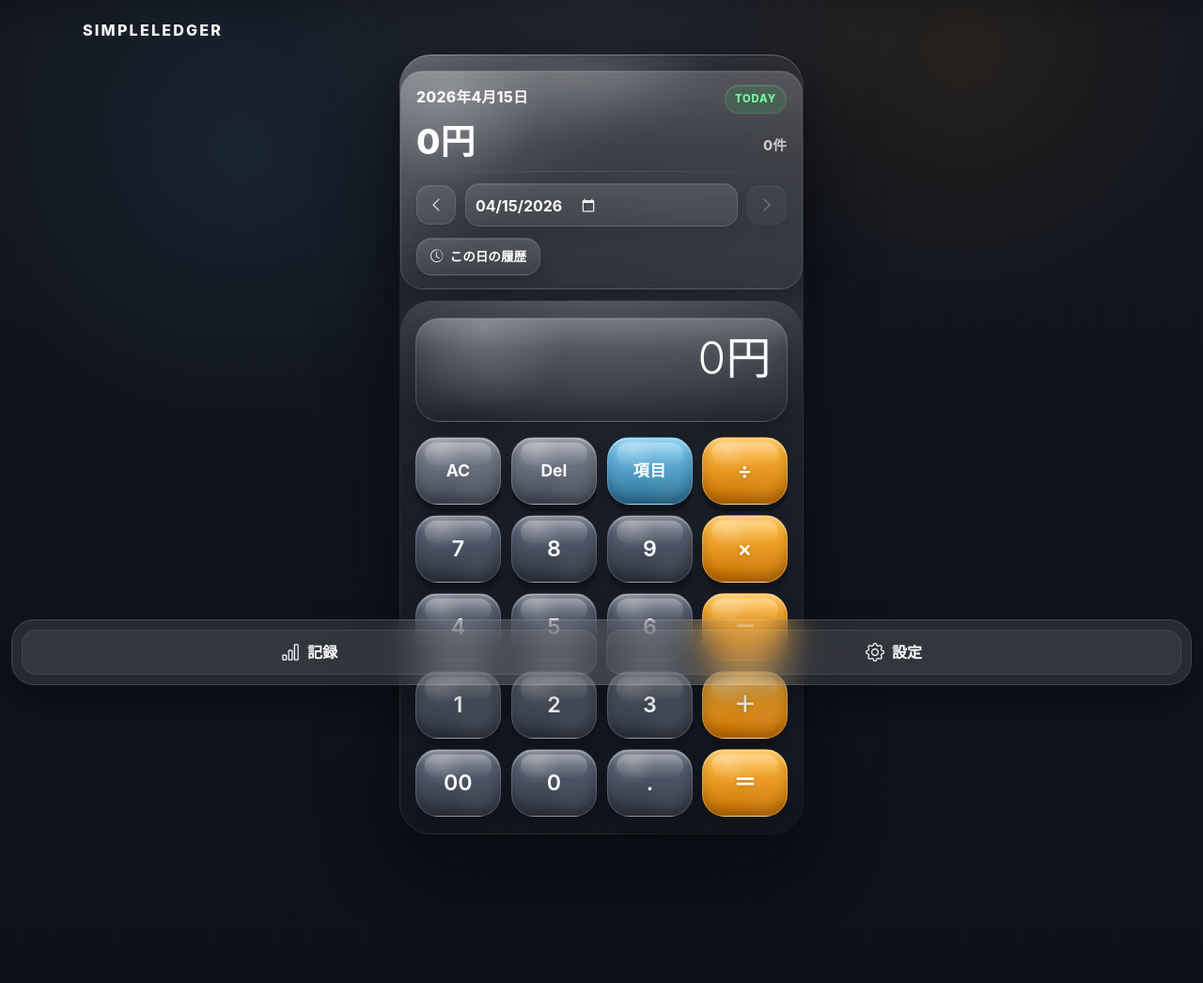
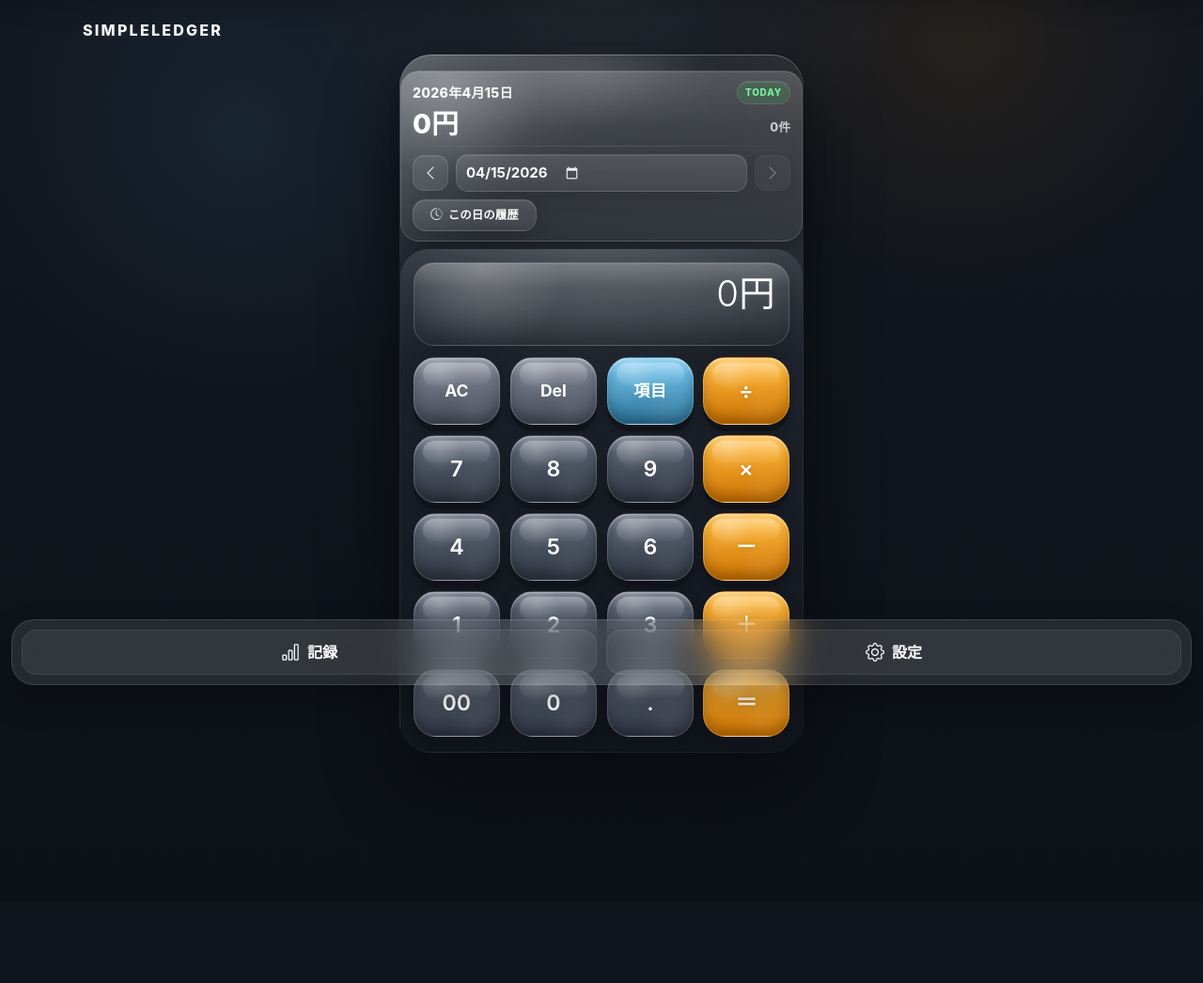
Before and after one commit to yukiakimori0317-art/simpleledger, a Django app: page / in a window 1280 px wide. Shown: the part 59-1105 px from the top of the page at 94% size. After the commit the page ends 868 px from the top, so only its background shows below. Run offline with Django 5.2, Linux system fonts and the light colour scheme; the visitor is signed in with stand-in values (Sample User, id 1); data that the repository does not hold is empty.

Commit message:
index見た目修正

```diff
--- a/kakeibo/templates/kakeibo/index.html
+++ b/kakeibo/templates/kakeibo/index.html
@@ -270,8 +270,8 @@
 
     .calc-inner {
         position: relative;
-        border-radius: 33px;
-        padding: 18px 16px 18px;
+        border-radius: 30px;
+        padding: 14px 14px 16px;
         background:
             linear-gradient(180deg, rgba(32, 38, 48, 0.94), rgba(18, 22, 30, 0.96));
         backdrop-filter: blur(22px);
@@ -291,9 +291,9 @@
 
     .today-summary-card {
         max-width: 430px;
-        border-radius: 24px;
-        padding: 14px 16px 14px;
-        margin-bottom: 12px;
+        border-radius: 20px;
+        padding: 10px 12px 10px;
+        margin-bottom: 8px;
         background:
             linear-gradient(180deg, rgba(255, 255, 255, 0.13), rgba(255, 255, 255, 0.06));
         border: 1px solid rgba(255, 255, 255, 0.12);
@@ -321,13 +321,13 @@
         z-index: 1;
         display: flex;
         justify-content: space-between;
-        align-items: flex-start;
-        gap: 12px;
+        align-items: center;
+        gap: 10px;
     }
 
     .today-summary-sub {
-        margin-top: 2px;
-        font-size: 0.98rem;
+        margin-top: 0;
+        font-size: 0.88rem;
         font-weight: 800;
         color: rgba(255, 255, 255, 0.96);
         letter-spacing: 0.02em;
@@ -335,9 +335,9 @@
 
     .today-chip {
         flex-shrink: 0;
-        padding: 6px 10px;
+        padding: 4px 8px;
         border-radius: 999px;
-        font-size: 0.7rem;
+        font-size: 0.62rem;
         font-weight: 800;
         letter-spacing: 0.08em;
         border: 1px solid rgba(255, 255, 255, 0.10);
@@ -357,16 +357,16 @@
     .today-summary-main {
         position: relative;
         z-index: 1;
-        margin-top: 10px;
+        margin-top: 6px;
         display: flex;
         align-items: end;
         justify-content: space-between;
-        gap: 12px;
+        gap: 10px;
     }
 
     .today-summary-amount {
-        font-size: clamp(1.7rem, 5.6vw, 2.3rem);
-        line-height: 1.06;
+        font-size: clamp(1.35rem, 4.6vw, 1.8rem);
+        line-height: 1.05;
         font-weight: 800;
         color: #fff;
         text-shadow: 0 2px 10px rgba(255, 255, 255, 0.08);
@@ -375,15 +375,15 @@
 
     .today-summary-count {
         flex-shrink: 0;
-        font-size: 0.92rem;
+        font-size: 0.8rem;
         font-weight: 800;
         color: rgba(255, 255, 255, 0.72);
-        padding-bottom: 4px;
+        padding-bottom: 2px;
     }
 
     .today-summary-divider {
         height: 1px;
-        margin: 12px 0;
+        margin: 8px 0;
         background: linear-gradient(90deg, transparent, rgba(255, 255, 255, 0.12), transparent);
     }
 
@@ -392,16 +392,16 @@
         z-index: 1;
         display: flex;
         align-items: center;
-        gap: 10px;
+        gap: 8px;
     }
 
     .date-nav-btn {
-        width: 42px;
-        min-width: 42px;
-        max-width: 42px;
-        height: 42px;
-        flex: 0 0 42px;
-        border-radius: 14px;
+        width: 38px;
+        min-width: 38px;
+        max-width: 38px;
+        height: 38px;
+        flex: 0 0 38px;
+        border-radius: 12px;
         display: inline-flex;
         align-items: center;
         justify-content: center;
@@ -436,23 +436,23 @@
         min-width: 0;
         max-width: 100%;
         box-sizing: border-box;
-        height: 46px;
-        line-height: 46px;
-        border-radius: 15px;
+        height: 40px;
+        line-height: 40px;
+        border-radius: 13px;
         border: 1px solid rgba(255, 255, 255, 0.12);
         background:
             linear-gradient(180deg, rgba(255, 255, 255, 0.12), rgba(255, 255, 255, 0.07));
         color: #fff;
         padding: 0 10px;
-        padding-top: 2px;
         font-weight: 700;
-        font-size: 16px;
+        font-size: 15px;
         -webkit-appearance: none;
         appearance: none;
         box-shadow:
             inset 0 1px 0 rgba(255, 255, 255, 0.08),
             0 8px 18px rgba(0, 0, 0, 0.12);
     }
+
 
     .entry-date-input::-webkit-calendar-picker-indicator {
         filter: invert(1) brightness(1.5);
@@ -472,7 +472,7 @@
     .today-summary-actions {
         position: relative;
         z-index: 1;
-        margin-top: 12px;
+        margin-top: 8px;
         display: flex;
         flex-wrap: wrap;
         gap: 8px;
@@ -482,13 +482,13 @@
         display: inline-flex;
         align-items: center;
         justify-content: center;
-        gap: 7px;
-        min-height: 40px;
-        padding: 0 14px;
-        border-radius: 16px;
+        gap: 6px;
+        min-height: 34px;
+        padding: 0 12px;
+        border-radius: 14px;
         text-decoration: none;
         color: #fff;
-        font-size: 0.85rem;
+        font-size: 0.78rem;
         font-weight: 800;
         border: 1px solid rgba(255, 255, 255, 0.12);
         box-shadow:
@@ -513,9 +513,9 @@
     .display-panel {
         position: relative;
         overflow: hidden;
-        border-radius: 26px;
-        padding: 16px 16px 14px;
-        margin-bottom: 16px;
+        border-radius: 22px;
+        padding: 12px 14px 10px;
+        margin-bottom: 12px;
         background:
             linear-gradient(180deg, rgba(255, 255, 255, 0.13), rgba(255, 255, 255, 0.05));
         border: 1px solid rgba(255, 255, 255, 0.14);
@@ -536,10 +536,10 @@
     }
 
     .amount-display {
-        min-height: 54px;
+        min-height: 44px;
         text-align: right;
-        font-size: clamp(2rem, 7vw, 3rem);
-        line-height: 1.08;
+        font-size: clamp(1.7rem, 6vw, 2.4rem);
+        line-height: 1.05;
         font-weight: 300;
         letter-spacing: 0.01em;
         color: #fff;
@@ -548,12 +548,12 @@
     }
 
     .formula-display {
-        min-height: 22px;
+        min-height: 18px;
         text-align: right;
-        font-size: 0.88rem;
+        font-size: 0.8rem;
         color: rgba(255, 255, 255, 0.50);
         letter-spacing: 0.03em;
-        margin-top: 3px;
+        margin-top: 2px;
     }
 
     .calculator-grid {
```
